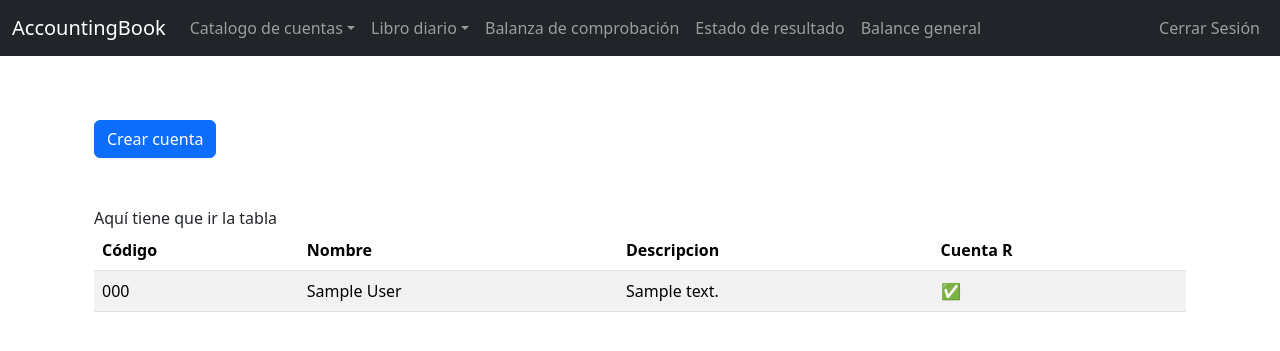
After one commit to eugmerino/accountingbook, a Django app: page /home/cuentas in a window 1280 px wide. The commit adds this page. Shown: the top 351 px of the page. Run offline with Django 4.2, Linux system fonts and the light colour scheme; a user stored in the database is signed in; tables that the repository leaves empty hold one stand-in row (values such as "Sample post").

Commit message:
Comienzo de crud, retoques en lo ya hecho

```diff
--- /dev/null
+++ b/catalogue/templates/accounts.html
@@ -0,0 +1,44 @@
+{% extends 'base.html' %}
+
+{% block content %}
+<form>
+
+    {% csrf_token %}
+</form>
+<div class="container">
+    <div class="container pt-5">
+        <a href="#" class="btn btn-primary">Crear cuenta</a>
+    </div>
+</div>
+<div class="container">
+    <div class="container pt-5">
+        Aquí tiene que ir la tabla
+
+        <table class="table table-striped">
+            <thead>
+              <tr>
+                <th>Código</th>
+                <th>Nombre</th>
+                <th>Descripcion</th>
+                <th>Cuenta R</th>
+              </tr>
+            </thead>
+            <tbody>
+                {% for account in accounts %}
+                    <tr>
+                        <td>{{account.code}}</td>
+                        <td>{{account.name}}</td>
+                        <td>{{account.description}}</td>
+                        {% if account.account_r == True %}
+                            <td>✅</td>
+                        {% else %}
+                            <td>❌</td>
+                        {% endif %}
+
+                    </tr>
+                {% endfor %}
+          </table>
+
+    </div>
+</div>
+{% endblock %}
--- /dev/null
+++ b/catalogue/urls.py
@@ -0,0 +1,6 @@
+from django.urls import path, include
+from . import views
+
+urlpatterns = [
+    path('cuentas',views.accountView),
+]
--- a/catalogue/views.py
+++ b/catalogue/views.py
@@ -1,3 +1,12 @@
 from django.shortcuts import render
+from django.contrib.auth.decorators import login_required
+from .models import Account
 
 # Create your views here.
+@login_required(login_url="/login")
+def accountView(request):
+    accounts = Account.objects.all()
+
+    return render(request,'accounts.html',{
+        'accounts':accounts
+    })
--- a/main/templates/base.html
+++ b/main/templates/base.html
@@ -13,7 +13,7 @@
 
   <nav class="navbar navbar-expand-sm bg-dark navbar-dark">
     <div class="container-fluid">
-      <a class="navbar-brand" href="#">AccountingBook</a>
+      <a class="navbar-brand" href="/home">AccountingBook</a>
       <button class="navbar-toggler" type="button" data-bs-toggle="collapse" data-bs-target="#collapsibleNavbar">
         <span class="navbar-toggler-icon"></span>
       </button>
@@ -22,7 +22,7 @@
           <li class="nav-item dropdown">
             <a class="nav-link dropdown-toggle" href="#" role="button" data-bs-toggle="dropdown">Catalogo de cuentas</a>
             <ul class="dropdown-menu">
-              <li><a class="dropdown-item" href="#">Cuentas</a></li>
+              <li><a class="dropdown-item" href="/home/cuentas">Cuentas</a></li>
               <li><a class="dropdown-item" href="#">Naturaleza de las cuentas</a></li>
             </ul>
           </li>
--- a/main/templates/start.html
+++ b/main/templates/start.html
@@ -17,7 +17,7 @@
         <div class="card text-center" style="width: 18rem;">
             <div class="card-body">
                 <h5 class="card-title">ACCOUNTINGBOOK</h5>
-                <p class="card-text">Bienvendios al sistema contable</p>
+                <p class="card-text">Bienvenidos al sistema contable</p>
                 <form method="POST">
                     {% csrf_token %}
                     <button type="submit" class="btn btn-primary">Iniciemos</button>
--- a/main/urls.py
+++ b/main/urls.py
@@ -1,9 +1,10 @@
-from django.urls import path
+from django.urls import path, include
 from . import views
 
 urlpatterns = [
     path('',views.start),
     path('login/',views.signIn, name="login"),
     path('logout/',views.singOut, name="logout"),
-    path('dashboard/',views.dashBoard, name='dashboard')
+    path('home/',views.dashBoard, name='home'),
+    path('home/',include('catalogue.urls'))
 ]
--- a/main/views.py
+++ b/main/views.py
@@ -17,7 +17,7 @@ def signIn(request):
         user = authenticate(request, username=request.POST['username'], password=request.POST['password'])
         if user is not None:
             login(request,user)
-            return redirect('dashboard')
+            return redirect('home')
 
         return render(request,'login.html',{
             'form': forms.MyAuthenticationForm,
@@ -29,14 +29,14 @@ def signIn(request):
         'form': forms.MyAuthenticationForm
     })
 
-@login_required(login_url="login/")
+@login_required(login_url="/login")
 def dashBoard(request):
     user = get_user(request)
     return render(request,'dashboard.html',{
         'user': user
     })
 
-@login_required(login_url="login/")
+@login_required(login_url="/login")
 def singOut(request):
     if request.method == 'POST':
         logout(request)
```
